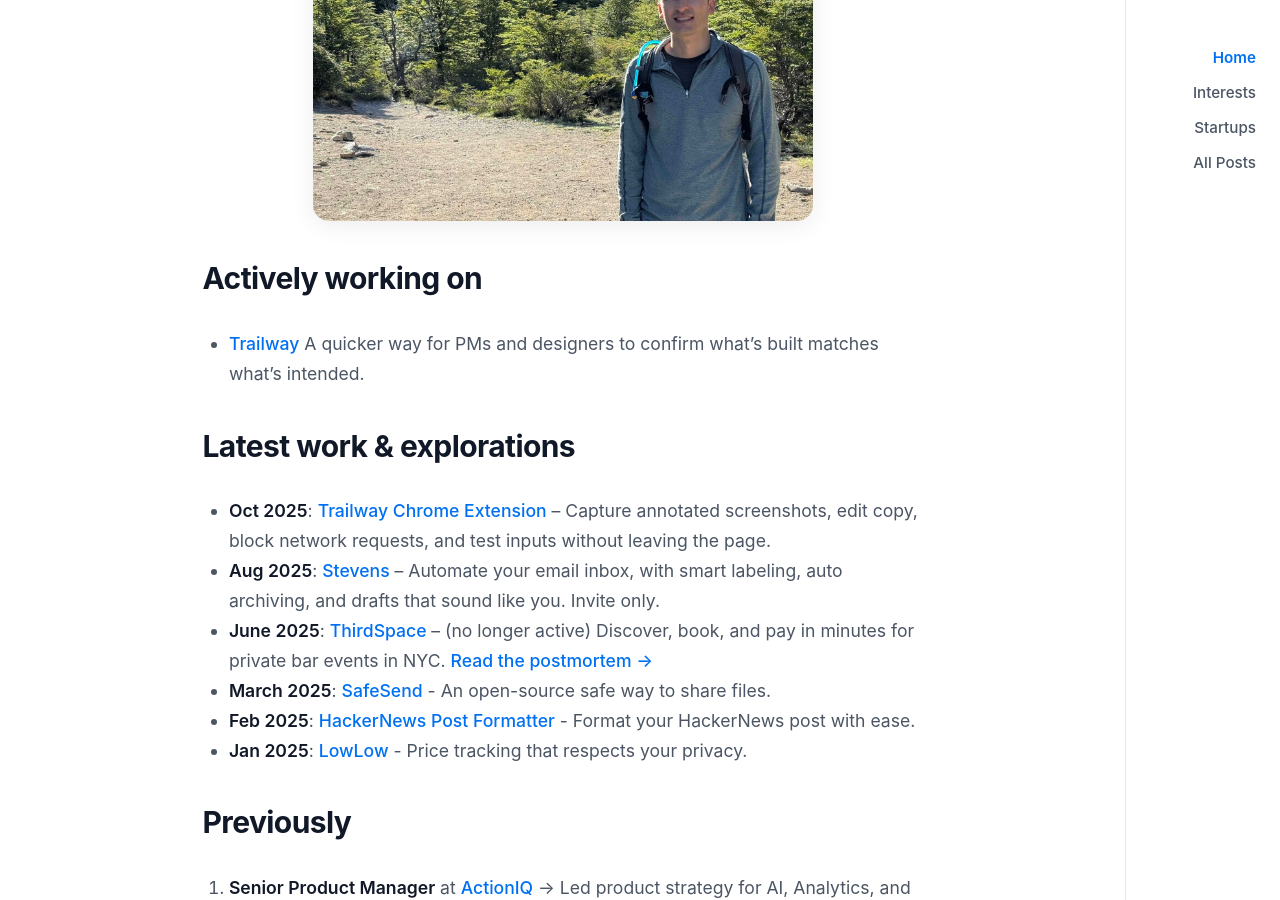
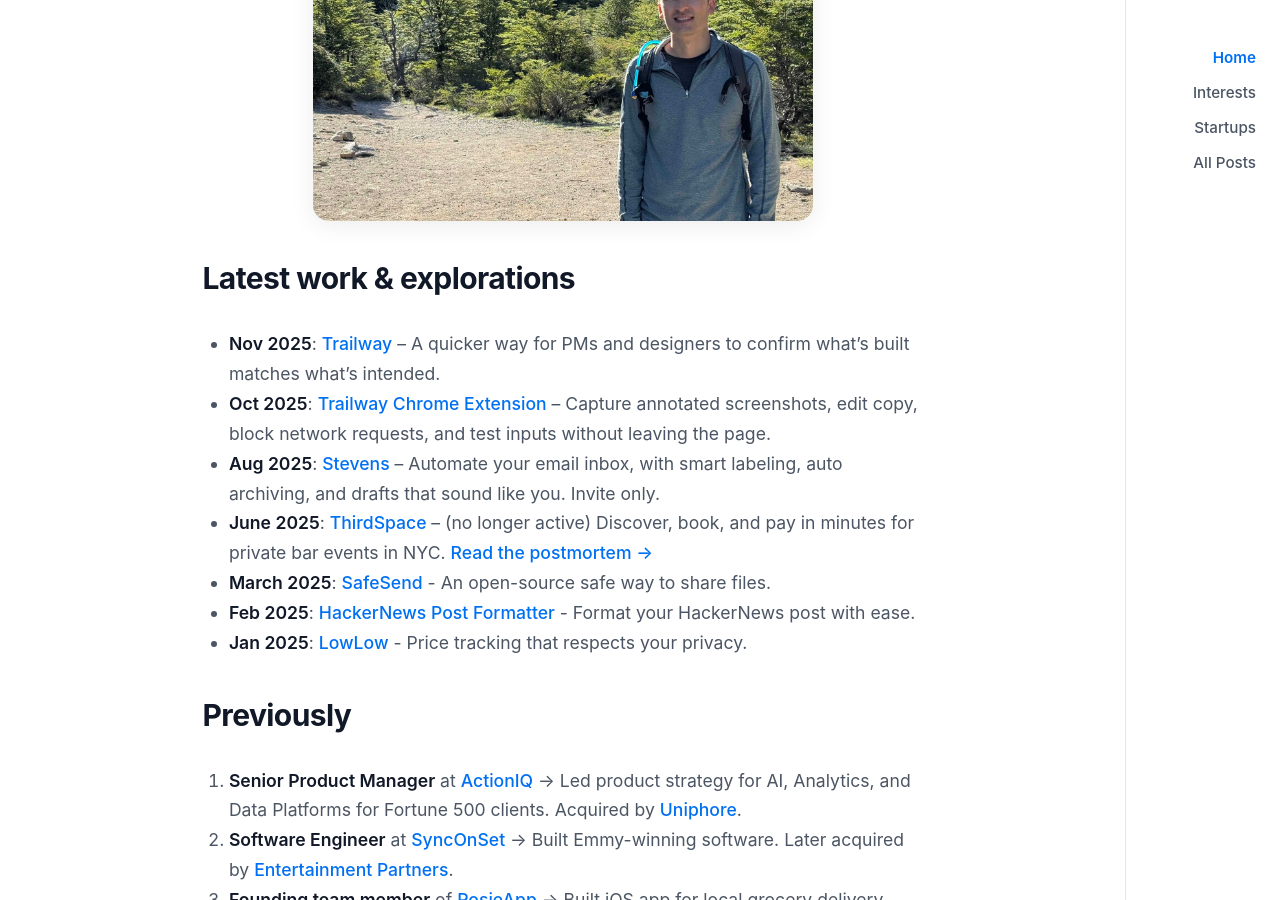
Before and after one commit to PBlanco/pblanco.github.io, a Jekyll site: the page built from index.md, in a window 1280 px wide and 900 px high, scrolled down 552 px. Built offline with Jekyll 4.4.1, drawn with Linux system fonts in a browser that asks for light colours.

Commit message:
Update projects section with Trailway

```diff
--- a/index.md
+++ b/index.md
@@ -17,10 +17,8 @@
 
 ![Peter Blanco - Product Manager and Tech Professional](/assets/home.jpg){: .intro-img }
 
-## Actively working on
-- [Trailway](https://www.trailway.ai){:target="_blank"} A quicker way for PMs and designers to confirm what’s built matches what’s intended.
-
 ## Latest work & explorations
+- **Nov 2025**: [Trailway](https://www.trailway.ai){:target="_blank"} – A quicker way for PMs and designers to confirm what’s built matches what’s intended.
 - **Oct 2025**: [Trailway Chrome Extension](https://chromewebstore.google.com/detail/dnecicegfbfoiipbiniljinalklfeaak){:target="_blank"} – Capture annotated screenshots, edit copy, block network requests, and test inputs without leaving the page.
 - **Aug 2025**: [Stevens](https://heystevens.com){:target="_blank"} – Automate your email inbox, with smart labeling, auto archiving, and drafts that sound like you. Invite only.
 - **June 2025**: [ThirdSpace ](/startup/thirdspaces-we-found-a-problem-but-no-business/){:target="_blank"} – (no longer active) Discover, book, and pay in minutes for private bar events in NYC. [Read the postmortem &rarr;](/startup/thirdspaces-we-found-a-problem-but-no-business/)
```
